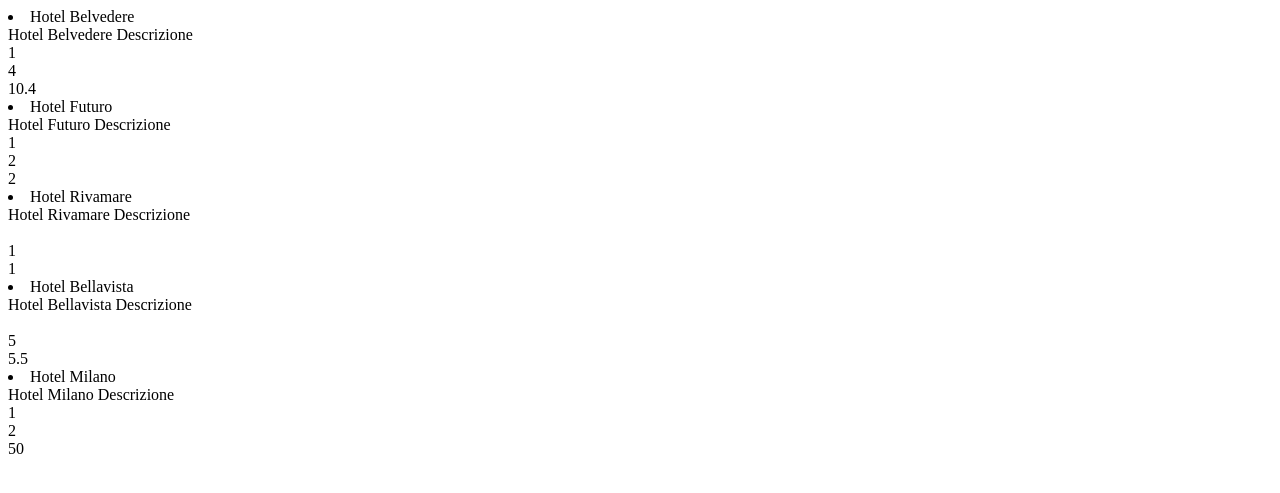
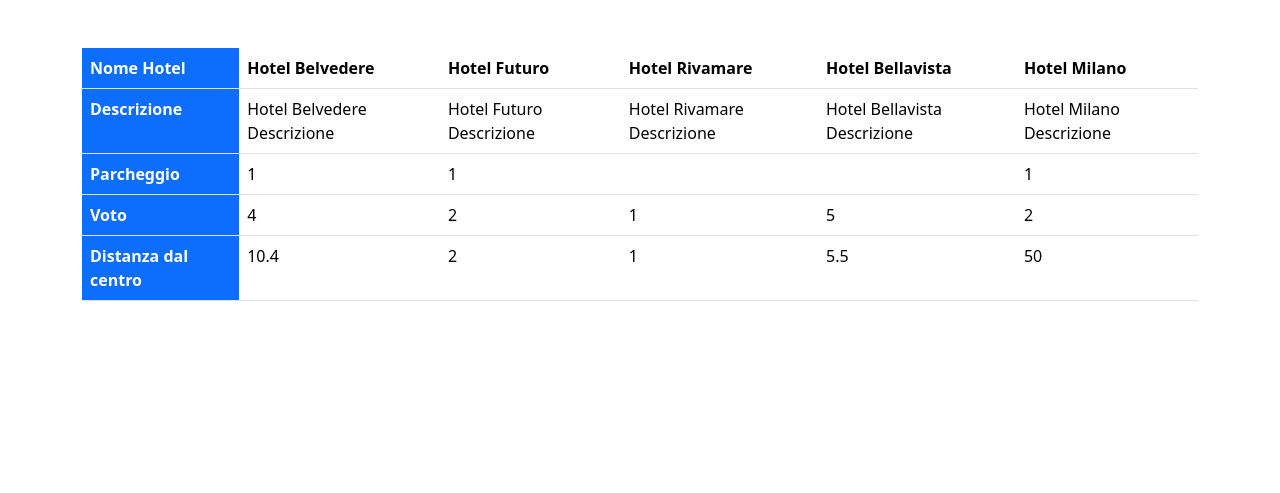
Before and after one commit to silviapetrino/php-hotel, a PHP site: page / in a window 1280 px wide. Shown: the top 493 px of the page. Run offline with PHP 8.4, Linux system fonts and the light colour scheme.

Commit message:
[add]: table

```diff
--- a/index.php
+++ b/index.php
@@ -48,19 +48,54 @@ $hotels = [
 <head>
   <meta charset="UTF-8">
   <meta name="viewport" content="width=device-width, initial-scale=1.0">
+  <link href="https://cdn.jsdelivr.net/npm/bootstrap@5.3.2/dist/css/bootstrap.min.css" rel="stylesheet" integrity="sha384-T3c6CoIi6uLrA9TneNEoa7RxnatzjcDSCmG1MXxSR1GAsXEV/Dwwykc2MPK8M2HN" crossorigin="anonymous">
+  <script src="https://cdn.jsdelivr.net/npm/bootstrap@5.3.2/dist/js/bootstrap.bundle.min.js" integrity="sha384-C6RzsynM9kWDrMNeT87bh95OGNyZPhcTNXj1NW7RuBCsyN/o0jlpcV8Qyq46cDfL" crossorigin="anonymous"></script>
   <title>Hotels</title>
 </head>
 <body>
 
-<div>
-    <?php foreach($hotels as $hotel): ?>
-      <li>
-        <?php echo $hotel['name'] . "<br />" .
-        $hotel['description'] . "<br />" .
-        $hotel['parking'] . "<br />".
-        $hotel['vote'] . "<br />".
-        $hotel['distance_to_center'] . "<br />"?></li>
-    <?php endforeach ;?>
+
+
+      <div class="container py-5">
+            <table class="table table-hover ">
+        <thead>
+          <tr>
+            <th class="bg-primary text-white">Nome Hotel</th>
+            <?php foreach($hotels as $hotel): ?>
+            <th scope="col"><?php echo $hotel['name'] ?></th>
+            <?php endforeach ;?>
+          </tr>
+        </thead>
+        <tbody>
+          <tr>
+            <th class="bg-primary text-white" scope="row">Descrizione</th>
+            <?php foreach($hotels as $hotel): ?>
+            <td><?php echo $hotel['description'] ?></td>
+            <?php endforeach ;?>
+          </tr>
+          <tr>
+            <th class="bg-primary text-white" scope="row">Parcheggio</th>
+            <?php foreach($hotels as $hotel): ?>
+            <td><?php echo $hotel['parking'] ?></td>
+            <?php endforeach ;?>
+          </tr>
+          <tr>
+            <th class="bg-primary text-white" scope="row">Voto</th>
+            <?php foreach($hotels as $hotel): ?>
+            <td><?php echo $hotel['vote'] ?></td>
+            <?php endforeach ;?>
+          </tr>
+          <tr>
+            <th class="bg-primary text-white" scope="row">Distanza dal centro</th>
+            <?php foreach($hotels as $hotel): ?>
+            <td><?php echo $hotel['distance_to_center'] ?></td>
+            <?php endforeach ;?>
+          </tr>
+
+
+        </tbody>
+      </table>
+
   </div>
 </body>
 </html>
```
